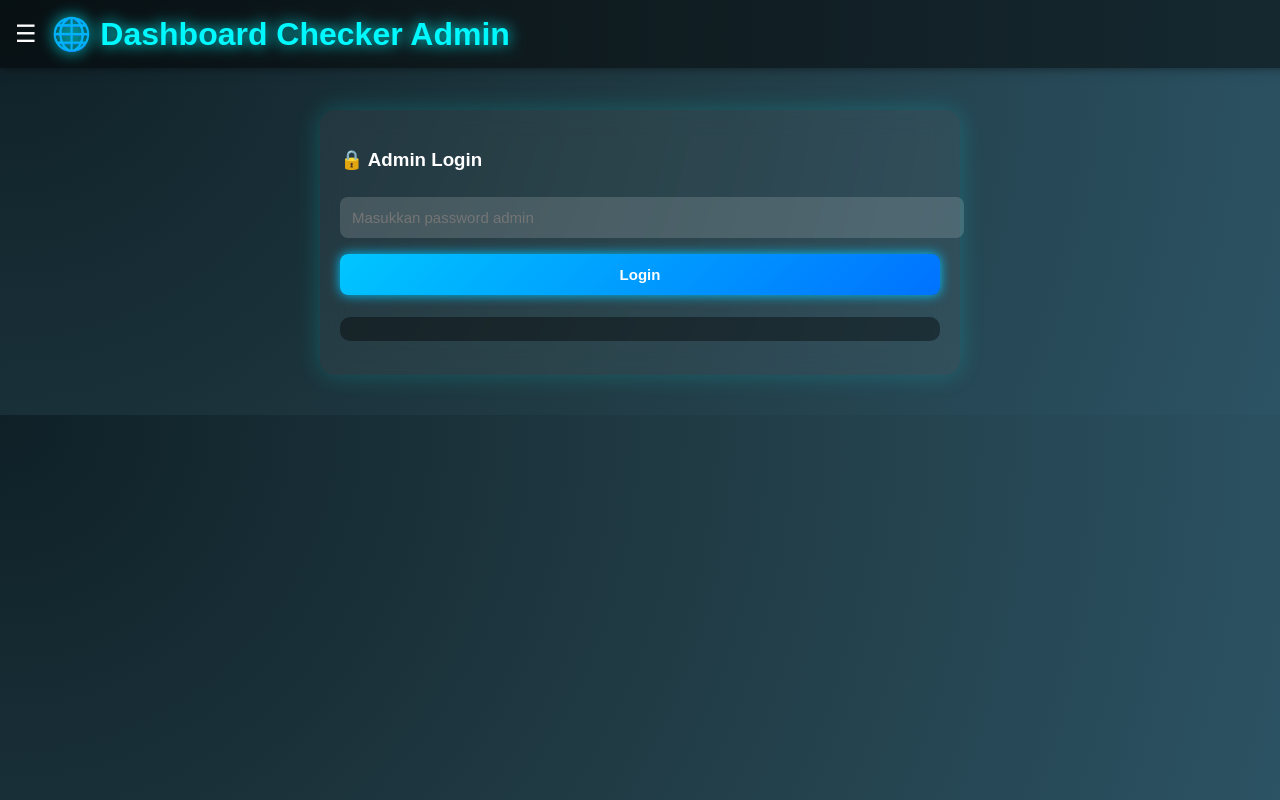
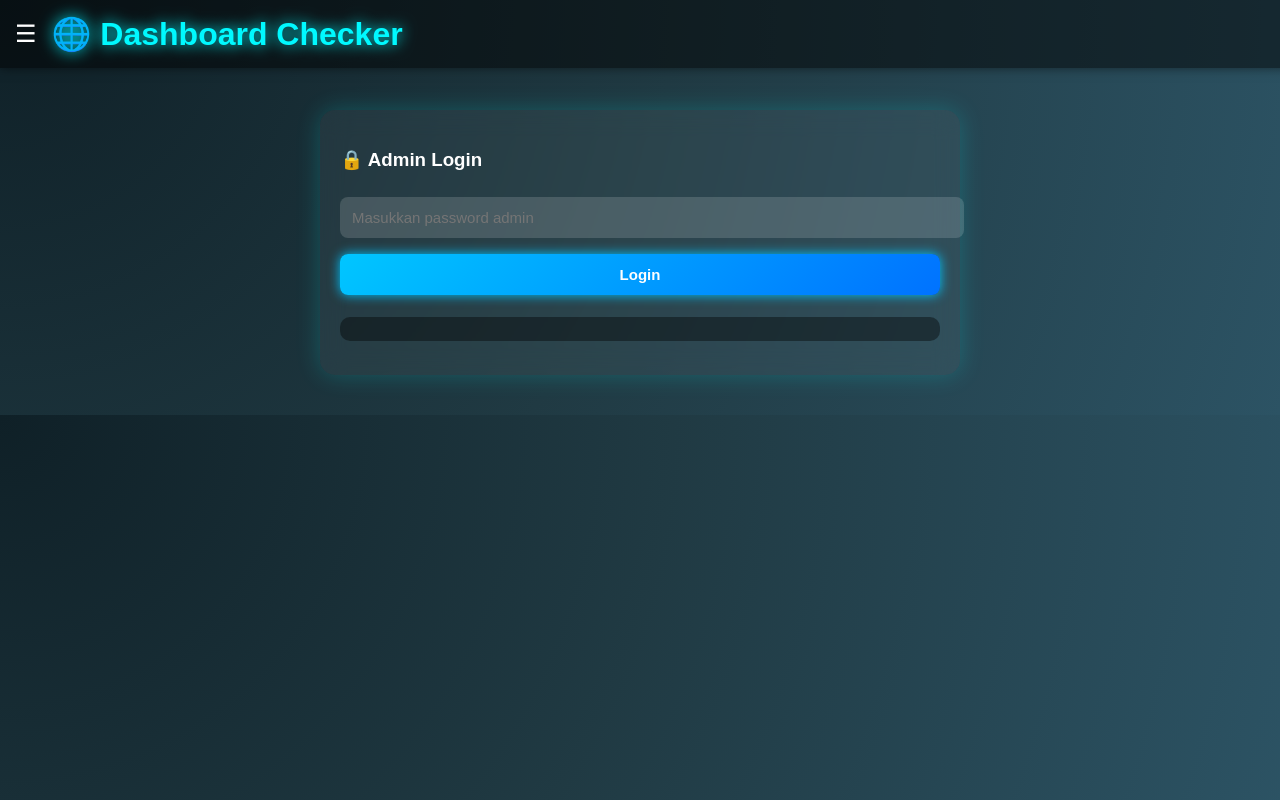
Before and after one commit to bgblodxxx/Tracking, a plain HTML site: page index.html in a window 1280 px wide. Drawn offline with Linux system fonts and the light colour scheme.

Commit message:
index.html

```diff
--- a/index.html
+++ b/index.html
@@ -39,7 +39,7 @@ iframe {width:100%; height:250px; border:none; border-radius:12px; margin-top:10
 <!-- Header -->
 <div class="header">
   <span class="menu-btn" onclick="toggleSidebar()">☰</span>
-  <h1>🌐 Dashboard Checker Admin</h1>
+  <h1>🌐 Dashboard Checker</h1>
 </div>
 
 <!-- Content -->
```
